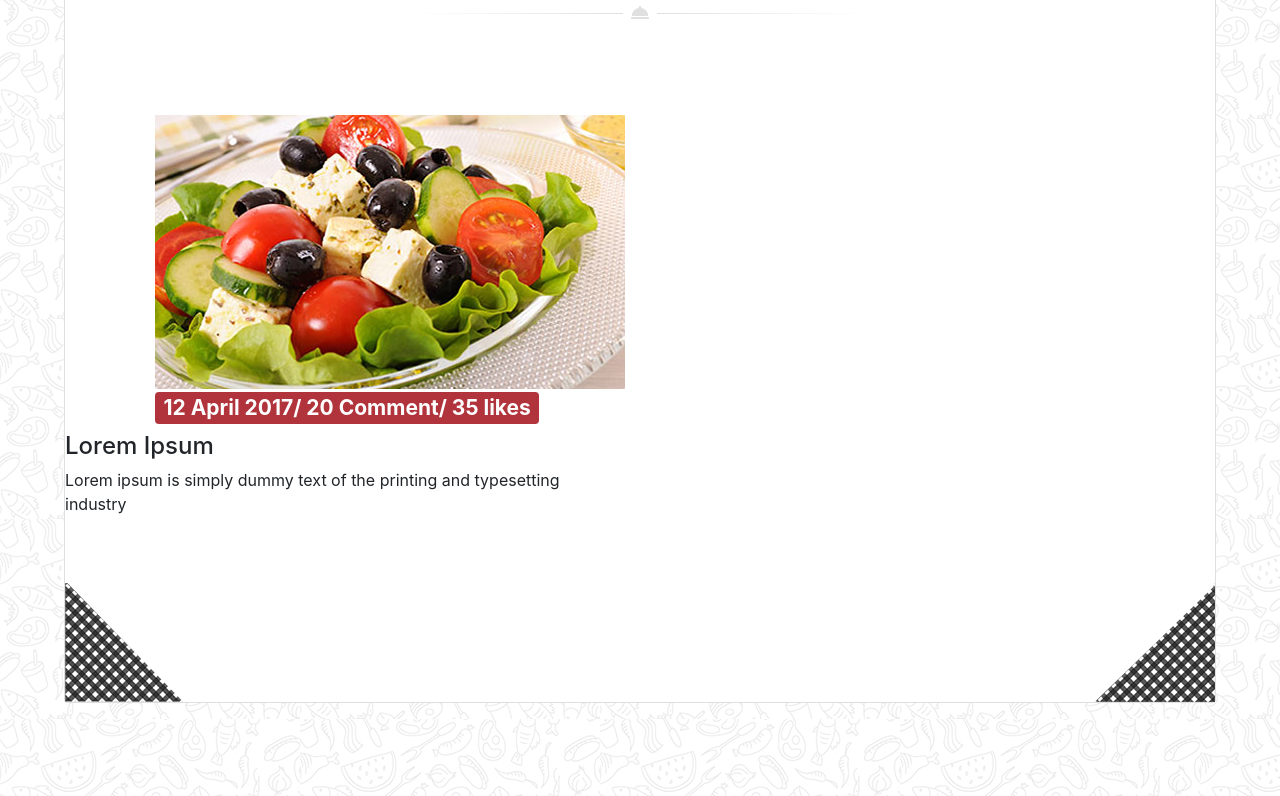
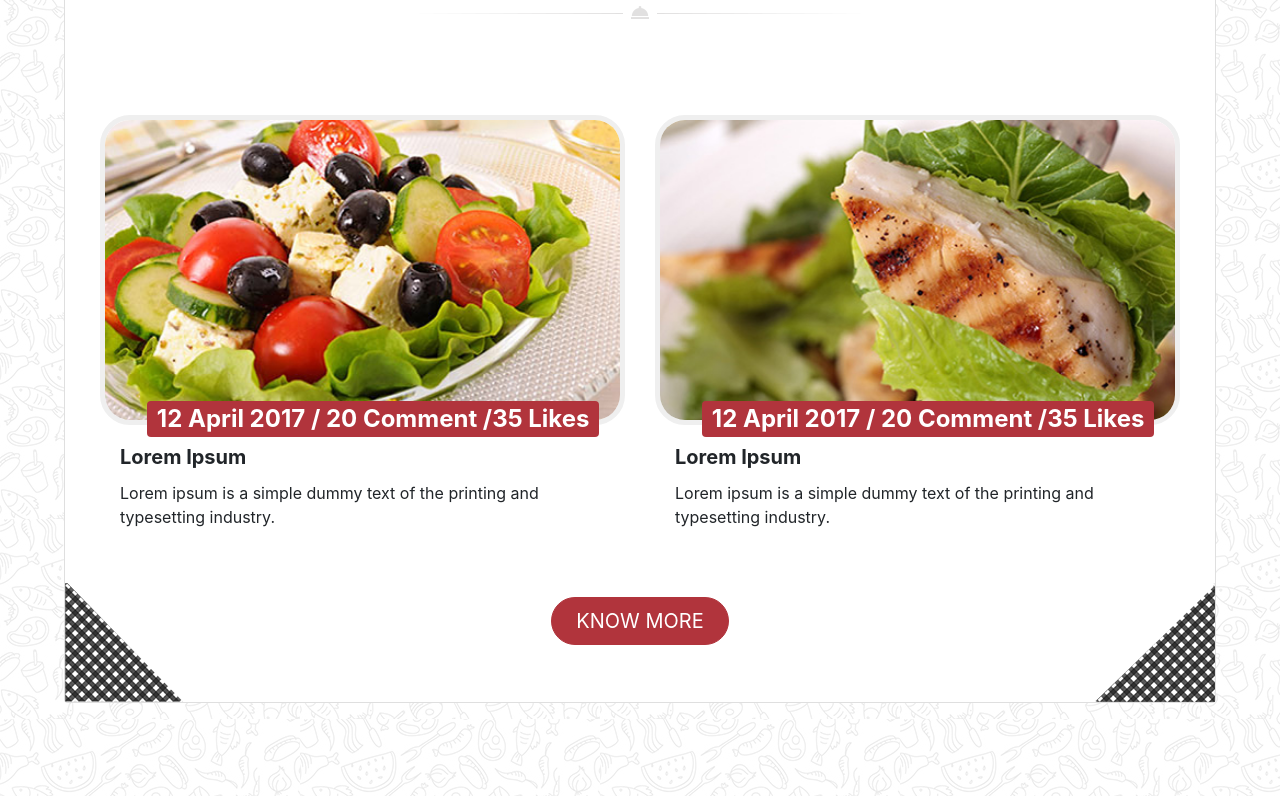
Before and after one commit to kazmisimran/le-site-du-chef, a website: page index.html in a window 1280 px wide. Shown: the part 4481-5277 px from the top of the page. Drawn offline with nearby package versions, Linux system fonts and the light colour scheme.

Commit message:
fin-blog

```diff
--- a/index.html
+++ b/index.html
@@ -381,22 +381,27 @@
                 <img src="./images/decoration_line.png" alt="" class="deco-line text-center ">
             </div>
 
-            <div class="row">
-              <div class="col-6 d-flex flex-column  align-items-end">
-                <div>
-                  <img src="images/blog_img1.jpg">
-                  <div>
-                      <h3><span class="badge badge-danger">12 April 2017/ 20 Comment/ 35 likes</span></h3>
+            <div class="card-deck container mx-auto blog">
+                <div class="card">
+                  <img src="./images/blog_img1.jpg" class="card-img-top" alt="...">
+                  <h2><span class="badge badge-danger">12 April 2017 / 20 Comment /35 Likes</span></h2>
+                  <div class="card-body">
+                    <h5 class="card-title">Lorem Ipsum</h5>
+                    <p class="card-text">Lorem ipsum is a simple dummy text of the printing and typesetting industry.</p>
                   </div>
                 </div>
-                <div>
-                  <h4>Lorem Ipsum</h4>
-                  <p>Lorem ipsum is simply dummy text of the printing and typesetting industry</p>
+                <div class="card">
+                  <img src="./images/blog_img2.jpg" class="card-img-top" alt="...">
+                  <h2><span class="badge badge-danger">12 April 2017 / 20 Comment /35 Likes</span></h2>
+                  <div class="card-body">
+                    <h5 class="card-title">Lorem Ipsum</h5>
+                    <p class="card-text">Lorem ipsum is a simple dummy text of the printing and typesetting industry.</p>
+                  </div>
                 </div>
-
               </div>
-              <div class="col-6"></div>
-            </div>
+              <div class="bouton text-center pt-5">
+                  <button type="button" class="btn btn-danger text-white btn-lg py-2 px-4">KNOW MORE</button>
+              </div>
 
 
 
--- a/src/sass/main.scss
+++ b/src/sass/main.scss
@@ -241,6 +241,31 @@ body {
             }
 
         }
+        .blog{
+            .card{
+                border: none;
+                position: relative;
+                h2{
+                    position: absolute;
+                    bottom: 20%;
+                    left: 9%;
+                }
+                img {
+                    border-radius: 30px;
+                    border: solid 5px rgb(239, 239,239);
+                }
+                .card-body{
+                    h5{
+                        font-weight: bold;
+                    }
+                }
+            }
+        }
+        .bouton .btn{
+            border-radius: 30px;
+        }
     }
 
+
+
 }
```
Also changed, not shown: public/css/main.css, public/css/main.min.css, 2 other files.
